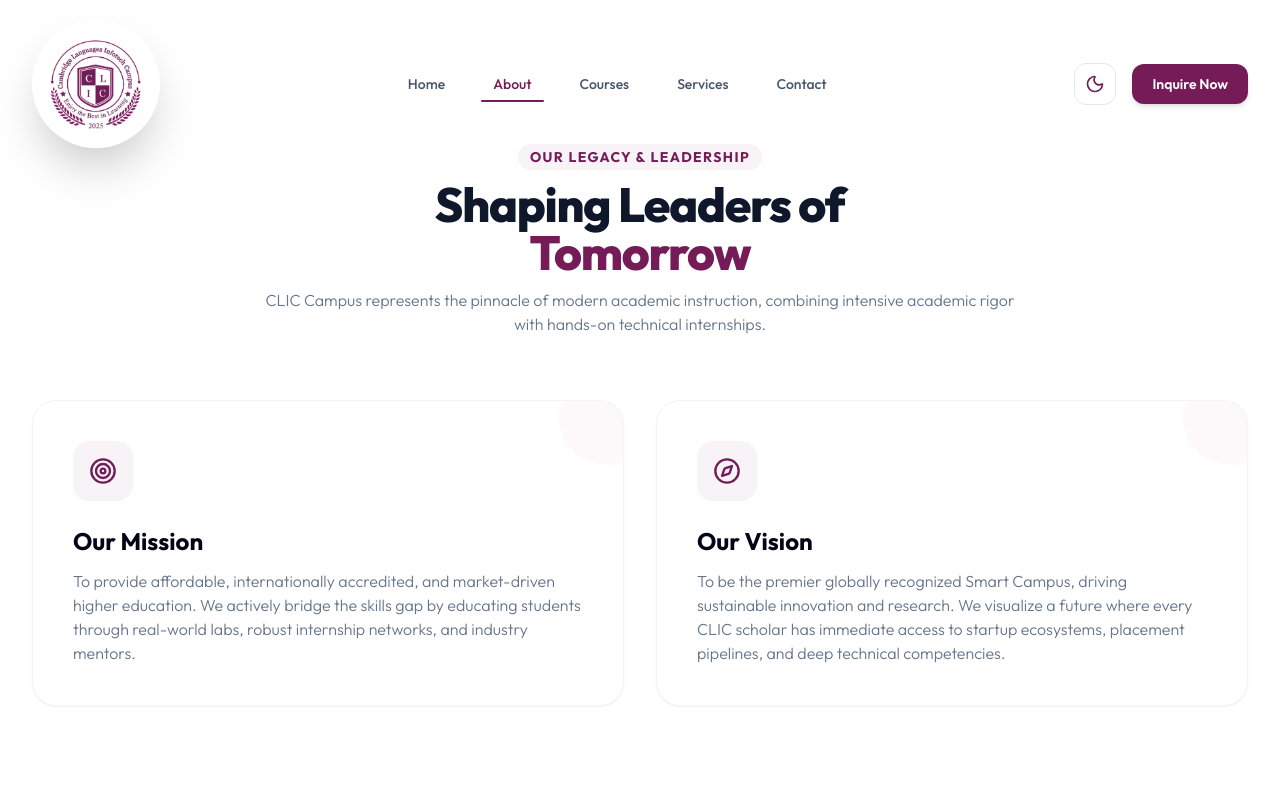
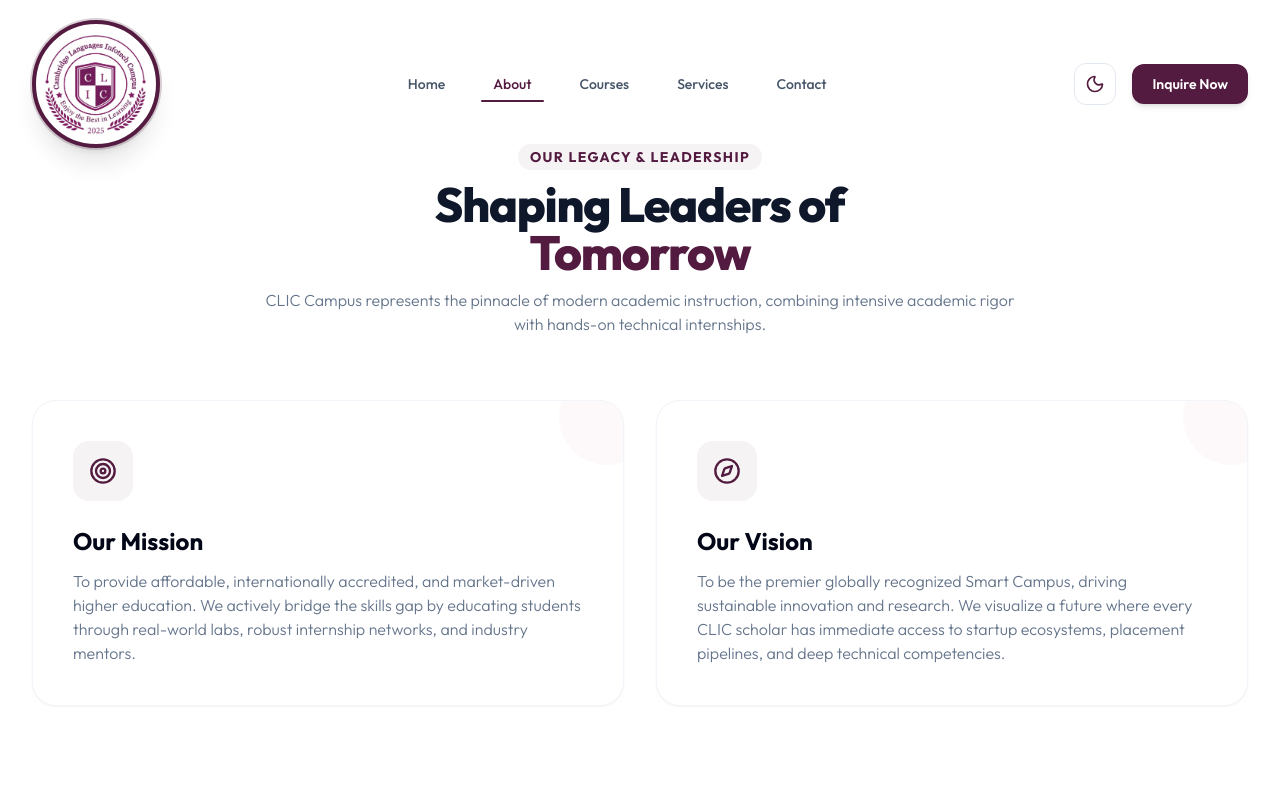
Before and after one commit to RohanbenjaminGitLab/CLIC-WebSide, a React (Vite) app: page /about in a window 1280 px wide. Shown: the top 800 px of the page. Built offline with nearby package versions, Linux system fonts and the light colour scheme.

Commit message:
Update home page

```diff
--- a/src/App.jsx
+++ b/src/App.jsx
@@ -11,7 +11,7 @@ function App() {
 
   return (
     <Router>
-      <div className="flex flex-col min-h-screen bg-slate-50 dark:bg-slate-950 text-slate-800 dark:text-slate-100 transition-colors duration-300">
+      <div className="flex flex-col min-h-screen bg-white dark:bg-slate-950 text-slate-800 dark:text-slate-100" style={{ transition: 'background-color 0.3s ease, color 0.3s ease' }}>
 
         {/* Dynamic scroll manager */}
         <ScrollToTop />
--- a/src/components/BackToTop.jsx
+++ b/src/components/BackToTop.jsx
@@ -34,7 +34,7 @@ export default function BackToTop() {
           whileHover={{ scale: 1.1, translateY: -4 }}
           whileTap={{ scale: 0.9 }}
           onClick={scrollToTop}
-          className="fixed bottom-6 right-6 z-40 bg-brand hover:bg-brand-800 text-white p-3.5 rounded-full shadow-xl hover:shadow-2xl hover:shadow-brand/20 transition-all duration-300 border border-brand/30"
+          className="fixed bottom-6 right-6 z-40 bg-brand hover:bg-brand-950 text-white p-3.5 rounded-full shadow-xl hover:shadow-2xl hover:shadow-brand/20 transition-all duration-300 border border-brand/30"
           aria-label="Back to top"
         >
           <ArrowUp className="h-5 w-5 stroke-[2.5]" />
--- a/src/layouts/Footer.jsx
+++ b/src/layouts/Footer.jsx
@@ -209,7 +209,7 @@ export default function Footer() {
               />
               <button
                 type="submit"
-                className="absolute right-1.5 top-1.5 bottom-1.5 bg-brand hover:bg-brand-800 text-white px-3.5 rounded-lg transition-colors flex items-center justify-center"
+                className="absolute right-1.5 top-1.5 bottom-1.5 bg-brand hover:bg-brand-950 text-white px-3.5 rounded-lg transition-colors flex items-center justify-center"
                 aria-label="Subscribe"
               >
                 <Send className="h-4 w-4" />
--- a/src/layouts/Navbar.jsx
+++ b/src/layouts/Navbar.jsx
@@ -53,14 +53,16 @@ export default function Navbar({ isDark, toggleTheme }) {
     w-24 sm:w-32
     object-cover
     rounded-full
-    p-2
-    bg-white/10
-    backdrop-blur-lg
-    shadow-2xl
-    border-4 border-white/30
+    p-0.5
+    bg-white
+    shadow-xl
+    border-4 border-brand
+    ring-2 ring-brand/20
     transition-all duration-500
     group-hover:scale-110
     group-hover:rotate-3
+    group-hover:shadow-2xl
+    group-hover:shadow-brand/30
   "
             />
           </Link>
@@ -102,7 +104,7 @@ export default function Navbar({ isDark, toggleTheme }) {
             {/* CTA Button */}
             <Link
               to="/contact"
-              className="bg-brand hover:bg-brand-800 text-white text-sm font-semibold px-5 py-2.5 rounded-xl shadow-md hover:shadow-lg hover:shadow-brand/20 transition-all duration-300 flex items-center gap-1.5"
+              className="bg-brand hover:bg-brand-950 text-white text-sm font-semibold px-5 py-2.5 rounded-xl shadow-md hover:shadow-lg hover:shadow-brand/20 transition-all duration-300 flex items-center gap-1.5"
             >
               Inquire Now
             </Link>
@@ -159,7 +161,7 @@ export default function Navbar({ isDark, toggleTheme }) {
               <div className="border-t border-slate-100 dark:border-slate-800 pt-4 flex flex-col gap-2">
                 <Link
                   to="/contact"
-                  className="bg-brand hover:bg-brand-800 text-white text-center font-semibold py-3 rounded-xl shadow-md transition-colors"
+                  className="bg-brand hover:bg-brand-950 text-white text-center font-semibold py-3 rounded-xl shadow-md transition-colors"
                 >
                   Inquire Now
                 </Link>
--- a/src/pages/Courses.jsx
+++ b/src/pages/Courses.jsx
@@ -386,7 +386,7 @@ export default function Courses() {
                   <Link
                     to={`/contact?course=${encodeURIComponent(activeCourseModal.title)}`}
                     onClick={() => setActiveCourseModal(null)}
-                    className="bg-brand hover:bg-brand-800 text-white text-center font-bold px-6 py-3 rounded-xl shadow-md transition-colors text-xs flex items-center gap-1"
+                    className="bg-brand hover:bg-brand-950 text-white text-center font-bold px-6 py-3 rounded-xl shadow-md transition-colors text-xs flex items-center gap-1"
                   >
                     Inquire About This Course
                     <ChevronRight className="h-4 w-4" />
--- a/src/pages/Home.jsx
+++ b/src/pages/Home.jsx
@@ -135,7 +135,7 @@ export default function Home() {
             >
               <Link
                 to="/contact"
-                className="w-full sm:w-auto bg-brand hover:bg-brand-800 text-white text-center font-bold px-8 py-4 rounded-2xl shadow-lg hover:shadow-brand/20 transition-all duration-300 flex items-center justify-center gap-2 group"
+                className="w-full sm:w-auto bg-brand hover:bg-brand-950 text-white text-center font-bold px-8 py-4 rounded-2xl shadow-lg hover:shadow-brand/20 transition-all duration-300 flex items-center justify-center gap-2 group"
               >
                 Inquire Now
                 <ArrowRight className="h-4 w-4 group-hover:translate-x-1.5 transition-transform duration-300" />
--- a/src/pages/Services.jsx
+++ b/src/pages/Services.jsx
@@ -326,7 +326,7 @@ export default function Services() {
                   <Link
                     to="/contact"
                     onClick={() => setActiveModal(null)}
-                    className="bg-brand hover:bg-brand-800 text-white font-bold px-6 py-3 rounded-xl shadow-md transition-colors text-xs flex items-center gap-1"
+                    className="bg-brand hover:bg-brand-950 text-white font-bold px-6 py-3 rounded-xl shadow-md transition-colors text-xs flex items-center gap-1"
                   >
                     Inquire About This Service
                     <ChevronRight className="h-4 w-4" />
--- a/tailwind.config.js
+++ b/tailwind.config.js
@@ -20,11 +20,11 @@ export default {
           800: '#641b4b',
           900: '#531b40',
           950: '#340a25',
-          DEFAULT: '#751c58',
+          DEFAULT: '#531b40',
         },
         primary: {
-          DEFAULT: '#751c58',
-          hover: '#641b4b',
+          DEFAULT: '#531b40',
+          hover: '#3d1430',
           light: '#fbf3f7',
         },
         secondary: {
@@ -32,7 +32,7 @@ export default {
           light: '#374151',
         },
         accent: {
-          DEFAULT: '#751c58',
+          DEFAULT: '#531b40',
           light: '#e5adc9',
         }
       },
```
Also changed, not shown: src/pages/Contact.jsx (+9 -5 lines), .refact/buddy/chats/workflows/buddy_idle_suggester.json, .refact/buddy/state.json, 2 other files (tests, documents, lock files or other folders).
